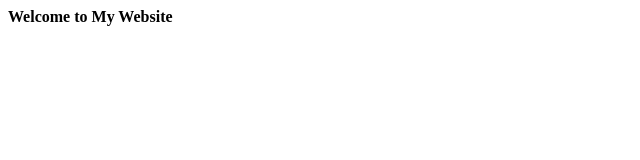
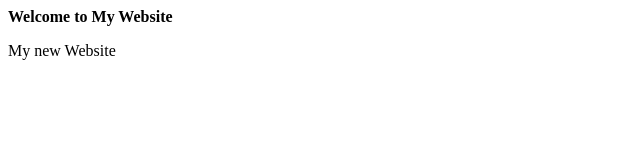
Before and after one commit to arsalan1990/Bootcamp2020Sample, a plain HTML site: page index.html in a window 1280 px wide. Shown: the whole page, without its empty margins (0-640 px from the left). Drawn offline with Linux system fonts and the light colour scheme.

Commit message:
Update index.html

```diff
--- a/index.html
+++ b/index.html
@@ -7,5 +7,6 @@
 </head>
 <body>
     <h><b>Welcome to My Website</b></h>
+    <p> My new Website </p>
 </body>
 </html>
```
